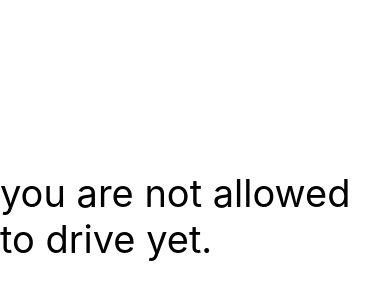
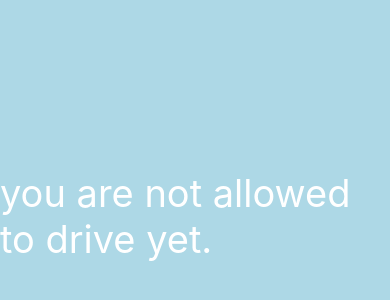
Before and after one commit to LathithaSovendle/MyDriveapp, a React Native app: screen / in a window 390 px wide. Shown: the part 206-506 px from the top of the page. Built offline with nearby package versions, Linux system fonts and the light colour scheme.

Commit message:
We have added licenceyears

```diff
--- a/App.tsx
+++ b/App.tsx
@@ -3,21 +3,28 @@ import { StyleSheet, Text, View, Button  } from 'react-native';
 
 export default function App() {
 const age = 16;
+const Livenceyears = 0;
 let feedback = '';
 
-if (age >= 18) {
- feedback = 'You are allowed to drive.YAY!'
-}
-else{
-feedback = 'you are not allowed to drive yet.'
-}
+if (age >= 18)
+    if (Livenceyears >= 3){
+       feedback = 'You are a qualified, safe driver.';
+    }
+   else
+    {
+       feedback = 'You are allowed to drive.YAY!'
+    }
+else
+   {
+      feedback = 'you are not allowed to drive yet.'
+   }
+
 return (
     <View style={styles.container}>
     {/*we use one bracket*/}
       <Text style = {styles.response}>
         {/*This is my message to be displayed to the user*/}
         {feedback}</Text>
-
     </View>
   );
 }
@@ -25,12 +32,14 @@ return (
 const styles = StyleSheet.create({
   container: {
     flex: 1,
-    backgroundColor: '#fff',
+    backgroundColor: '#ADD8E6',
     alignItems: 'center',
     justifyContent: 'center',
   },
 
   response:{
     fontSize: 38,
+    color: 'white',
+
   }
 });
```
